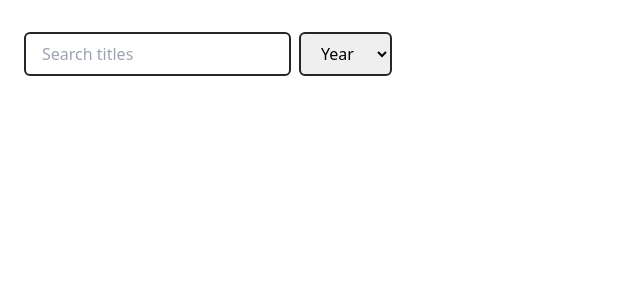
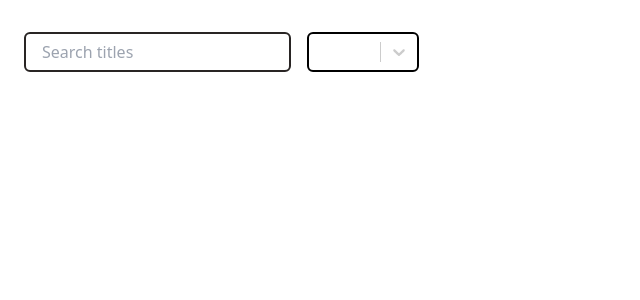
Before and after one commit to ete99/pelist, a React (Create React App) app: page / in a window 1280 px wide. Shown: the top 300 px of the page, without its empty margins (0-640 px from the left). Built offline with nearby package versions, Linux system fonts and the light colour scheme.

Commit message:
refactor: add react-select

```diff
--- a/package.json
+++ b/package.json
@@ -18,6 +18,7 @@
     "react-loading-skeleton": "^3.4.0",
     "react-router-dom": "^6.22.0",
     "react-scripts": "5.0.1",
+    "react-select": "^5.8.0",
     "typescript": "^4.9.5",
     "web-vitals": "^2.1.4"
   },
--- a/src/components/MovieList.tsx
+++ b/src/components/MovieList.tsx
@@ -3,6 +3,7 @@ import { omdbapiAxiosInstance } from "../utils/omdbapiAxiosInstance";
 import MovieCard from "./MovieCard";
 import LoadingIndicator from "./LoadingIndicator";
 import toast from "react-hot-toast";
+import Select from "react-select";
 
 const MovieList: React.FC = () => {
   const [movies, setMovies] = useState([]);
@@ -12,7 +13,7 @@ const MovieList: React.FC = () => {
   const [error, setError] = useState("");
 
   const currentYear = new Date().getFullYear();
-  const years = Array.from({ length: 10 }, (_, index) => currentYear - index);
+  const years = Array.from({ length: 70 }, (_, index) => currentYear - index);
 
   /**
    * Fetches movies based on the provided search term and year filter.
@@ -77,34 +78,39 @@ const MovieList: React.FC = () => {
   };
 
   const handleYearFilterChange = (
-    event: React.ChangeEvent<HTMLInputElement | HTMLSelectElement>
+    selectedOption: { value: string; label: string } | null
   ) => {
-    setYearFilter(event.target.value);
+    setYearFilter(selectedOption?.value || "");
   };
 
   return (
     <div className="container mx-auto px-4 py-8">
-      <div className="mb-4">
+      <div className="flex row mb-4">
         <input
           type="text"
           placeholder="Search titles"
           value={searchTerm}
           onChange={handleSearchChange}
-          className="border-2 border-stone-800 ml-2 rounded-md py-2 px-4 mr-2 h-11 focus:outline-none focus:border-blue-500"
+          className="border-2 border-stone-800 ml-2 rounded-md py-2 px-4 mr-2 h-10 focus:outline-none focus:border-blue-500"
         />
-        <select
-          value={yearFilter}
-          onChange={handleYearFilterChange}
-          className="border-2 border-stone-800 rounded-md py-2 px-4 h-11 focus:outline-none focus:border-blue-500"
-        >
-          <option value="">Year</option>
-
-          {years.map((year) => (
-            <option key={year} value={year}>
-              {year}
-            </option>
-          ))}
-        </select>
+        <div>
+          <Select
+            value={{ value: yearFilter, label: yearFilter }}
+            onChange={handleYearFilterChange}
+            options={years.map((year) => ({
+              value: year.toString(),
+              label: year.toString(),
+            }))}
+            className="ml-2 w-28 h-11 react-select-border"
+            styles={{
+              control: (provided) => ({
+                ...provided,
+                border: "2px solid",
+                borderRadius: "0.375rem",
+              }),
+            }}
+          />
+        </div>
       </div>
 
       <div className="flex flex-wrap justify-center align-middle">
```
Also changed, not shown: 1 other file (tests, documents, lock files or other folders).
